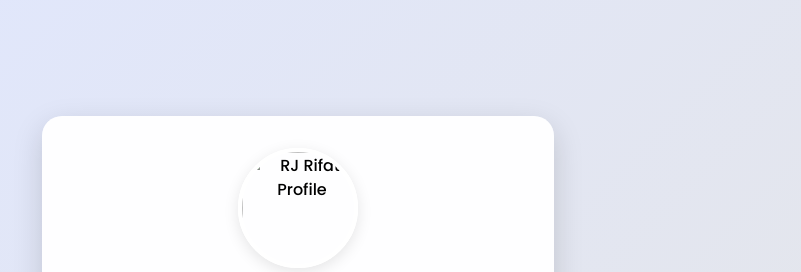
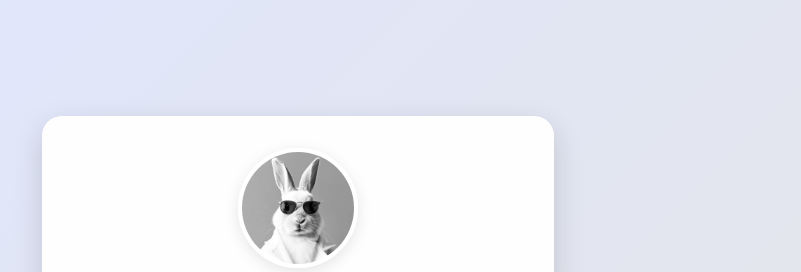
Before and after one commit to justxbird/rweb, a plain HTML site: page index.html in a window 1280 px wide. Shown: the top 272 px of the page, without its empty margins (342-1143 px from the left). Drawn offline with nearby package versions, Linux system fonts and the light colour scheme.

Commit message:
Update index.html

```diff
--- a/index.html
+++ b/index.html
@@ -145,7 +145,7 @@
 </head>
 <body class="min-h-screen flex items-center justify-center p-4">
     <div class="card max-w-lg mx-auto p-8 text-center">
-        <img src="a.jpeg" alt="RJ Rifat Profile" class="profile-img mx-auto mb-4">
+        <img src="a.jpg" alt="RJ Rifat Profile" class="profile-img mx-auto mb-4">
         <h1 class="text-5xl font-bold gradient-text mb-4 intro-text">RJ Rifat</h1>
         <p class="text-lg text-gray-700 mb-6 leading-relaxed intro-paragraph">Unlock your potential with side income opportunities tailored for you. Join RJ Rifat to explore smart, flexible ways to earn!</p>
 
```
